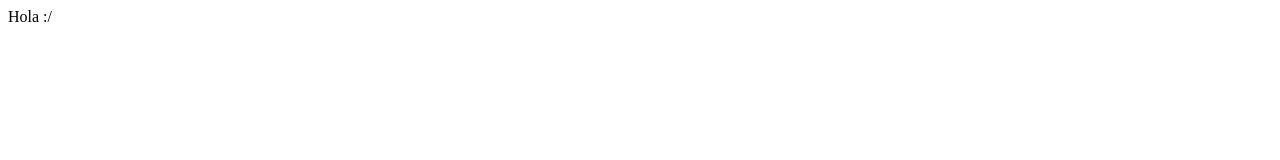
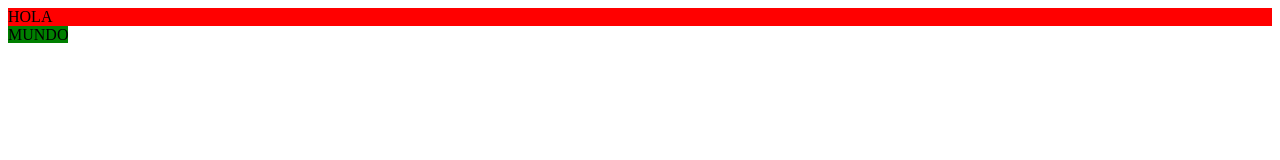
Before and after one commit to AdrianaOvando22/Tec-Web, a plain HTML site: page index.html in a window 1280 px wide. Drawn offline with Linux system fonts and the light colour scheme.

Commit message:
agregar hola mundo

```diff
--- a/index.html
+++ b/index.html
@@ -6,7 +6,14 @@
     <title>Document</title>
 </head>
 <body>
-    <div> Hola :/ </div>
+
+    <div style="background-color: red;">
+     HOLA
+    </div>
+
+    <span style="background-color:green;">
+        MUNDO
+    </span>
 
 </body>
 </html>
```
